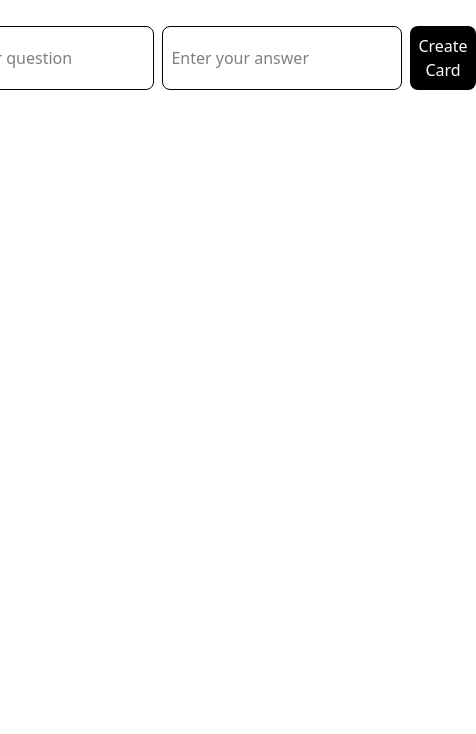
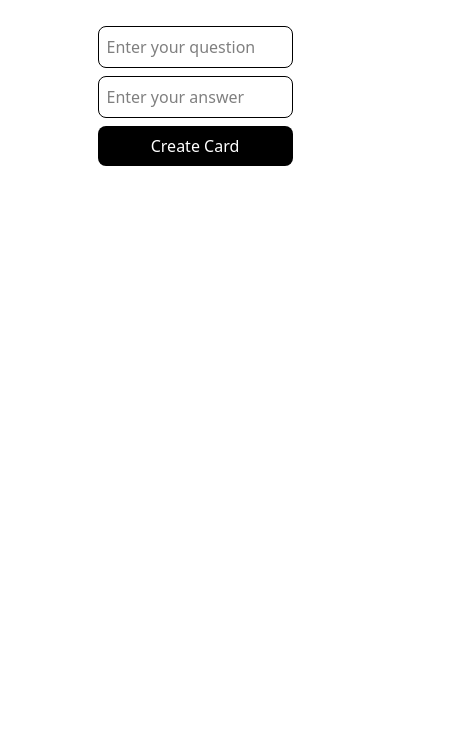
Before and after one commit to ayoubelmotaoukil001/cards, a website: page cards.html in a window 390 px wide. Shown: the part 110-844 px from the top of the page, 476 px wide, since content can reach past the window. Drawn offline with Linux system fonts and the light colour scheme.

Commit message:
fix responsiv

```diff
--- a/cards.html
+++ b/cards.html
@@ -21,13 +21,15 @@
 <main class="flex justify-center">
   <div id="cards-container" class="flex flex-row gap-4 w-1/2 justify-center flex-wrap">
 
-    <form id="card-form" class="flex gap-2 mb-4 w-full justify-center">
-      <input type="text" id="question" placeholder="Enter your question"
-             class="p-2 rounded-lg border border-black text-black w-60"/>
-      <input type="text" id="answer" placeholder="Enter your answer"
-             class="p-2 rounded-lg border border-black text-black w-60"/>
-      <button type="submit" class="bg-black text-white p-2 rounded-lg">Create Card</button>
-    </form>
+    <form id="card-form" class="flex flex-col sm:flex-row gap-2 mb-4 w-full justify-center items-center">
+  <input type="text" id="question" placeholder="Enter your question"
+         class="p-2 rounded-lg border border-black text-black w-full sm:w-60"/>
+  <input type="text" id="answer" placeholder="Enter your answer"
+         class="p-2 rounded-lg border border-black text-black w-full sm:w-60"/>
+  <button type="submit" class="bg-black text-white p-2 rounded-lg w-full sm:w-auto">Create Card</button>
+</form>
+
+
 
   </div>
 </main>
```
